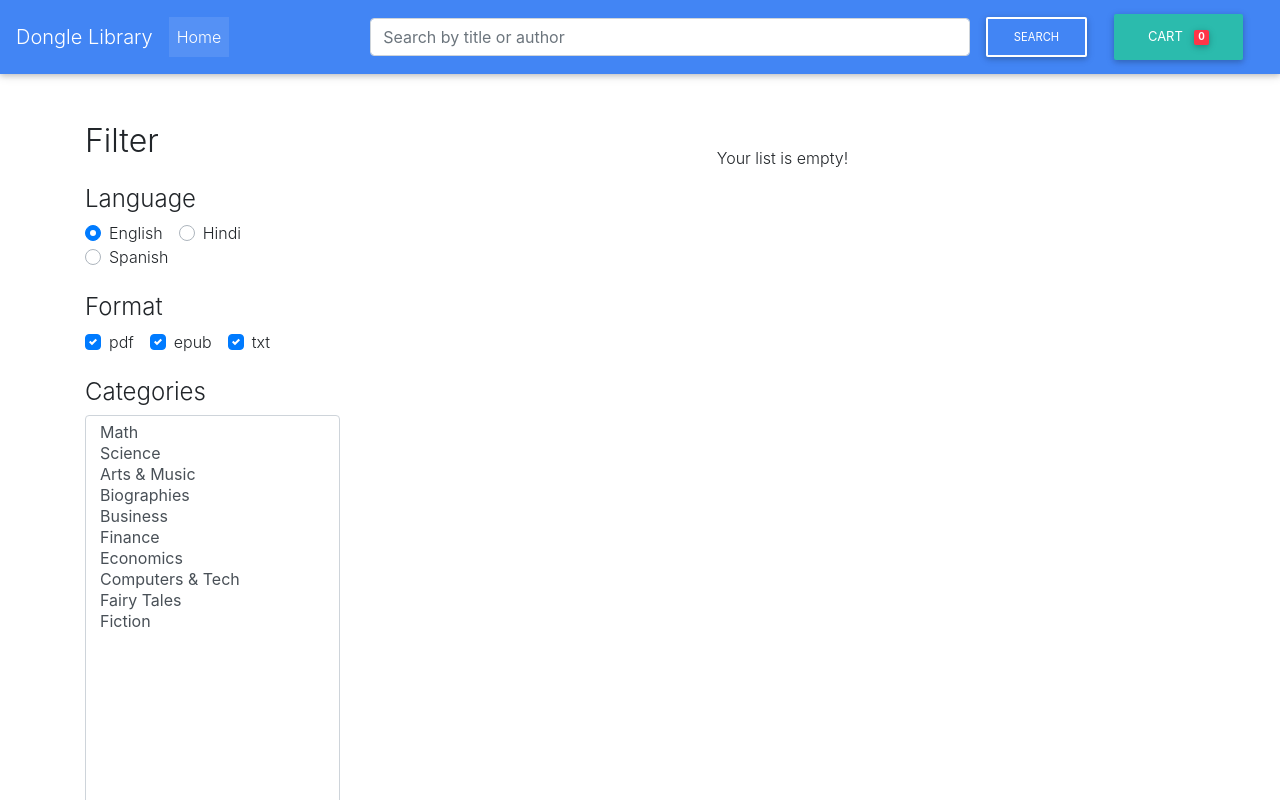
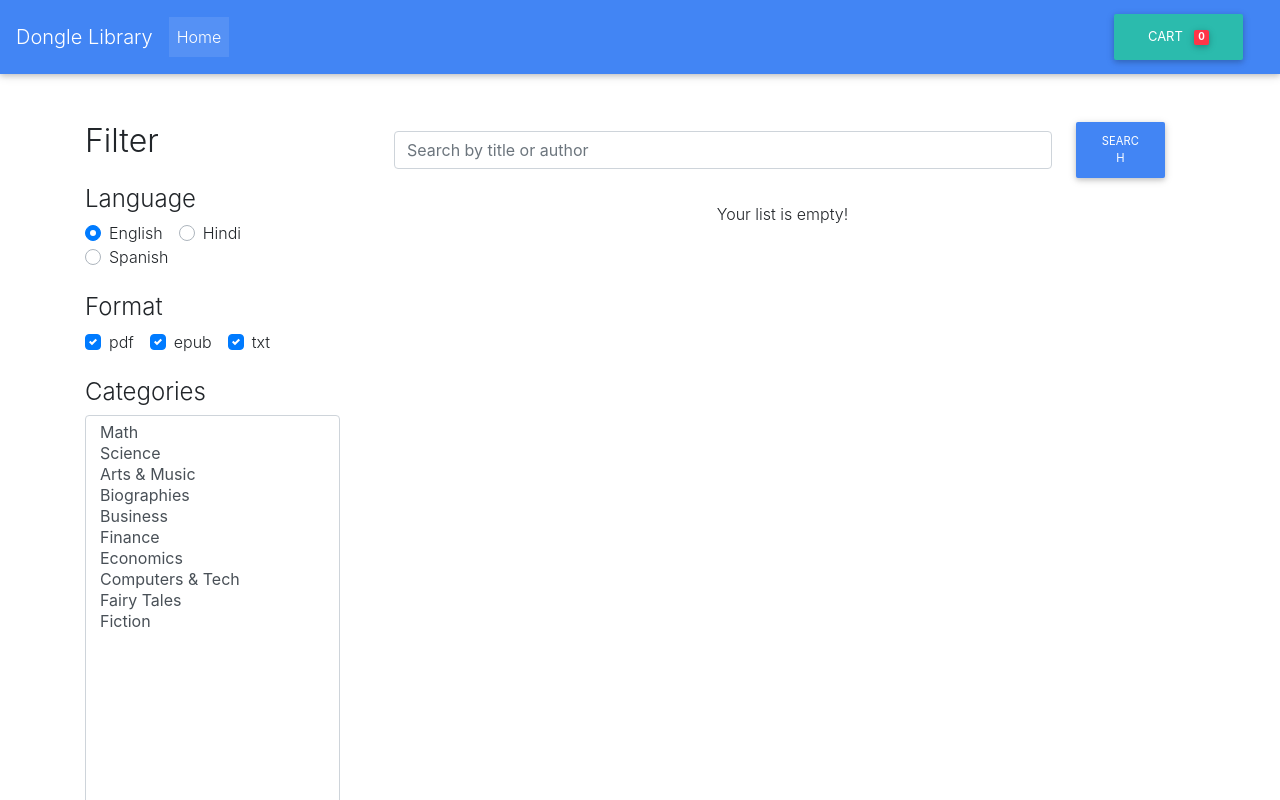
Before and after one commit to niboston/donglelibrary, a React (Create React App) app: page / in a window 1280 px wide. Shown: the top 800 px of the page. Built offline with nearby package versions, Linux system fonts and the light colour scheme.

Commit message:
Isolate home view

```diff
--- a/src/App.js
+++ b/src/App.js
@@ -1,13 +1,11 @@
 import React, {Component} from 'react';
-import * as DBHelper from './DBHelper'
 import './App.css';
 import ResultTableComponent from "./ResultTableComponent";
-import FilterComponent from "./FilterComponent";
 import {MDBBtn, MDBContainer, MDBModal, MDBModalFooter, MDBModalHeader} from "mdbreact";
+import HomeView from "./HomeView";
 
 class App extends Component {
   state = {
-    query: {"text": "", "language": "en", "format": [], "categories": []},
     books: [],
     cart: new Map(),
     modal: false
@@ -17,31 +15,11 @@ class App extends Component {
 
   }
 
-  onSearchClicked(e) {
-    e.preventDefault();
-    let ctx = this, cart = this.state.cart;
-    DBHelper.search(this.state.query).then(function (books) {
-      console.log(books);
-      if (books) {
-        if (cart.size > 0) {
-          for (let book of books) {
-            if (cart.has(book.id)) {
-              book.isAdded = true;
-            }
-          }
-        }
-        ctx.setState({books: books});
-      }
-    });
+  updateBooks(books) {
+    this.setState({books: books});
   }
 
-  updateQueryText = (queryText) => {
-    let query = this.state.query;
-    query.text = queryText;
-    this.setState({query: query});
-  };
-
-  toggle = () => {
+  toggleCartModal = () => {
     this.setState({
       modal: !this.state.modal
     });
@@ -82,26 +60,16 @@ class App extends Component {
               </li>
             </ul>
             <div className="navbar-right">
-              <form className="form-inline my-2 my-lg-0 ml-auto">
-                <input className="form-control" style={{width: "600px"}} type="search"
-                       aria-label="Search"
-                       placeholder="Search by title or author"
-                       value={this.state.query.text}
-                       onChange={(event) => this.updateQueryText(event.target.value)}/>
-                <button className="btn btn-outline-white btn-md my-2 my-sm-0 ml-3"
-                        onClick={(e) => this.onSearchClicked(e)}>Search
-                </button>
-              </form>
               <MDBContainer>
-                <MDBBtn onClick={this.toggle}>Cart <span
+                <MDBBtn onClick={this.toggleCartModal}>Cart <span
                   className="badge badge-danger ml-2">{this.state.cart.size > 20 ? "20+" : this.state.cart.size}</span>
                 </MDBBtn>
-                <MDBModal isOpen={this.state.modal} toggle={this.toggle} centered size="lg">
-                  <MDBModalHeader toggle={this.toggle}>Cart</MDBModalHeader>
+                <MDBModal isOpen={this.state.modal} toggle={this.toggleCartModal} centered size="lg">
+                  <MDBModalHeader toggle={this.toggleCartModal}>Cart</MDBModalHeader>
                   <ResultTableComponent books={Array.from(this.state.cart.values())}
                                         onAdded={(id) => this.onAdded(id)}/>
                   <MDBModalFooter>
-                    <MDBBtn color="secondary" onClick={this.toggle}>Close</MDBBtn>
+                    <MDBBtn color="secondary" onClick={this.toggleCartModal}>Close</MDBBtn>
                     <MDBBtn color="primary" disabled={this.state.cart.size <= 0}>Download Now</MDBBtn>
                   </MDBModalFooter>
                 </MDBModal>
@@ -110,19 +78,10 @@ class App extends Component {
           </div>
         </nav>
 
-        <div className="container">
-          <div className="row my-5">
-            {/* Side bar filter component */}
-            <div className="col-md-3">
-              <FilterComponent/>
-            </div>
-
-            {/* Result list component */}
-            <div className="col-md-9">
-              <ResultTableComponent books={this.state.books} onAdded={(id) => this.onAdded(id)}/>
-            </div>
-          </div>
-        </div>
+        <HomeView books={this.state.books}
+                  cart={this.state.cart}
+                  onAdded={(id) => this.onAdded(id)}
+                  updateBooks={(books) => this.updateBooks(books)}/>
       </div>
     );
   }
--- a/src/ExploreView.js
+++ b/src/ExploreView.js
@@ -1,14 +1,9 @@
 import React from 'react';
 import './App.css';
-import {MDBModalBody} from "mdbreact";
 
 function ExploreView() {
   return (
-    <div className="Explore">
-      <MDBModalBody>
-        {/*(...)*/}
-
-        <div>
+    <div className="container">
       {/*Card deck*/}
       <div className="card-deck">
         <div className="card xs-4">
@@ -69,8 +64,6 @@ function ExploreView() {
         </div>
       </div>
     </div>
-      </MDBModalBody>
-    </div>
   );
 }
 
--- /dev/null
+++ b/src/HomeView.js
@@ -0,0 +1,67 @@
+import React, {Component} from 'react';
+import './App.css';
+import * as DBHelper from "./DBHelper";
+import FilterComponent from "./FilterComponent";
+import ResultTableComponent from "./ResultTableComponent";
+
+class HomeView extends Component {
+  state = {
+    query: {"text": "", "language": "en", "format": [], "categories": []},
+    modal: false
+  };
+
+  onSearchClicked(e) {
+    e.preventDefault();
+    let ctx = this, cart = this.props.cart;
+    DBHelper.search(this.state.query).then(function (books) {
+      console.log(books);
+      if (books) {
+        if (cart.size > 0) {
+          for (let book of books) {
+            if (cart.has(book.id)) {
+              book.isAdded = true;
+            }
+          }
+        }
+        ctx.props.updateBooks(books);
+      }
+    });
+  }
+
+  updateQueryText = (queryText) => {
+    let query = this.state.query;
+    query.text = queryText;
+    this.setState({query: query});
+  };
+
+  render() {
+    return (
+      <div className="container">
+        <div className="row my-5">
+          {/* Side bar filter component */}
+          <div className="col-md-3">
+            <FilterComponent/>
+          </div>
+
+          {/* Result list component */}
+          <div className="col-md-9">
+            <form className="form-inline mx-4 mb-4">
+              <input className="form-control" style={{width: "100%"}} type="search"
+                     aria-label="Search"
+                     placeholder="Search by title or author"
+                     value={this.state.query.text}
+                     onChange={(event) => this.updateQueryText(event.target.value)}/>
+              <button className="btn btn-primary btn-md ml-4 my-2 my-sm-0"
+                      onClick={(e) => this.onSearchClicked(e)}>Search
+              </button>
+            </form>
+
+            <ResultTableComponent books={this.props.books} onAdded={(id) => this.props.onAdded(id)}/>
+          </div>
+        </div>
+      </div>
+    );
+  }
+}
+
+export default HomeView;
--- a/src/ResultTableComponent.js
+++ b/src/ResultTableComponent.js
@@ -29,8 +29,8 @@ class ResultTableComponent extends React.Component {
               <td>{book.Author}</td>
               <td>{book.Category}</td>
               <td><h6><a onClick={() => this.props.onAdded(book.id)}>{book.isAdded ?
-                <span className="badge badge-danger">"Remove"</span> :
-                <span className="badge badge-success">"Add"</span>}</a></h6></td>
+                <span className="badge badge-danger">Remove</span> :
+                <span className="badge badge-success">Add</span>}</a></h6></td>
             </tr>
           )}
           </tbody>
--- a/src/index.js
+++ b/src/index.js
@@ -3,17 +3,10 @@ import ReactDOM from 'react-dom';
 import './index.css';
 import App from './App';
 import * as serviceWorker from './serviceWorker';
-import {BrowserRouter as Router, Route, Link} from "react-router-dom";
-import ExploreView from "./ExploreView";
+import { BrowserRouter } from 'react-router-dom'
 
-ReactDOM.render(<Router>
-    <div>
-        <div className="main">
-            <Route exact path="/" component={App}/>
-            <Route exact path="/explore" component={ExploreView}/>
-        </div>
-    </div>
-</Router>, document.getElementById('root'));
+ReactDOM.render(<BrowserRouter><App /></BrowserRouter>, document.getElementById('root'));
+
 
 // If you want your app to work offline and load faster, you can change
 // unregister() to register() below. Note this comes with some pitfalls.
```
Lines whose indentation alone changed are shown as unchanged.
